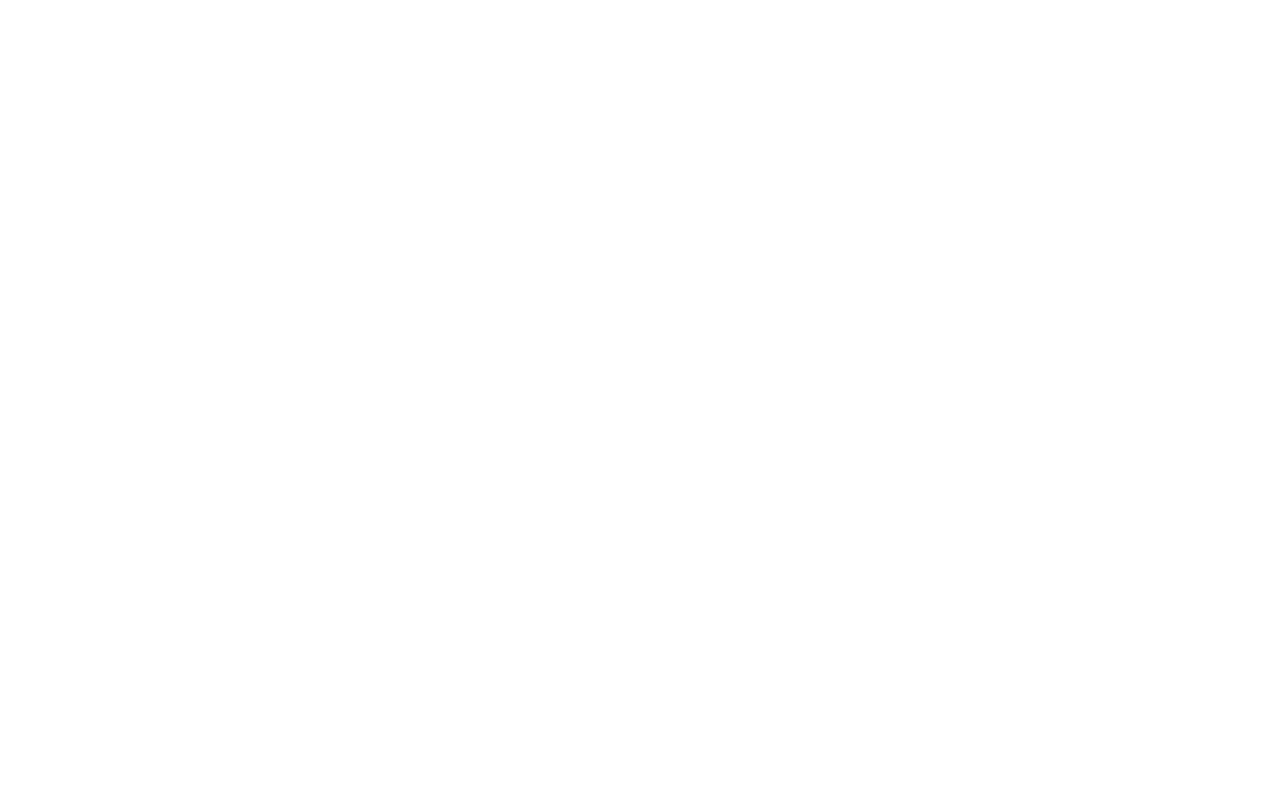
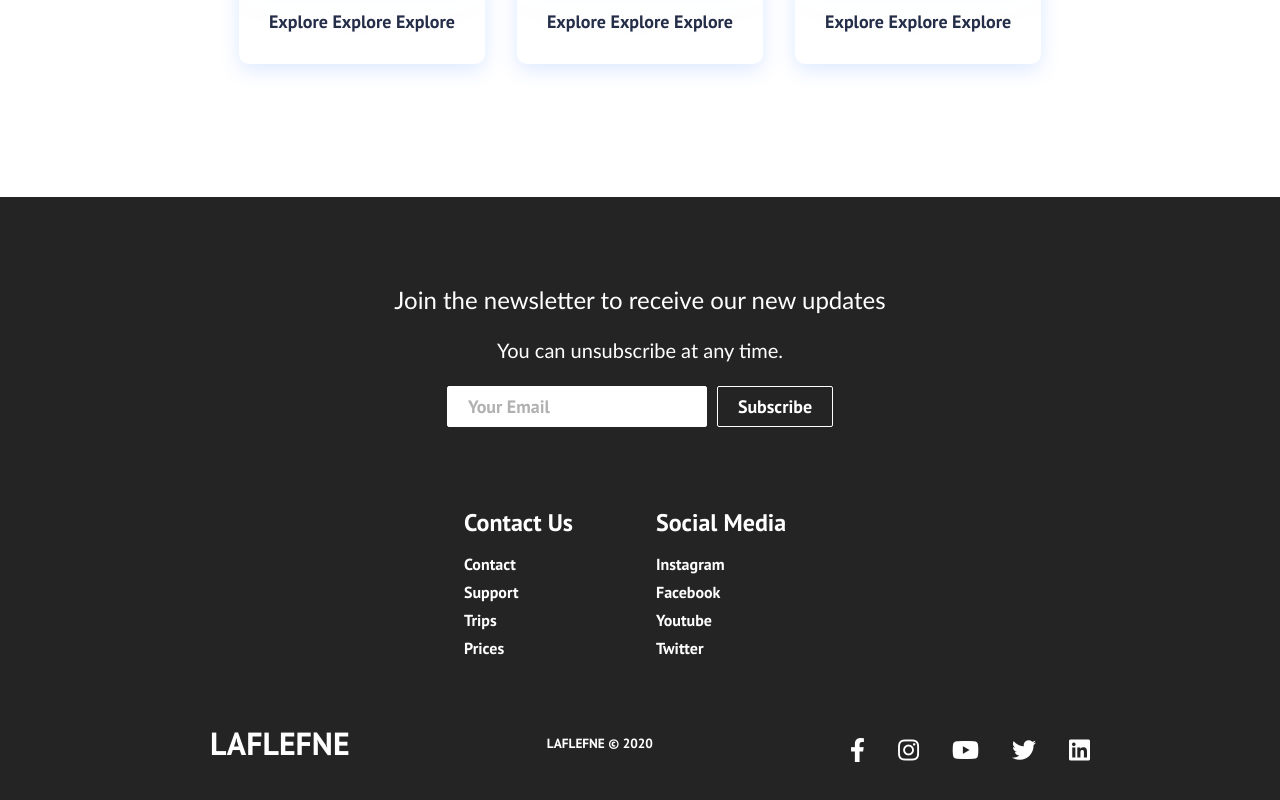
Before and after one commit to QamarJaradat/GreenField5, a React (Create React App) app in the folder frontend/: page / in a window 1280 px wide. Shown: the part 1626-2426 px from the top of the page. Before the commit the page ends 1671 px from the top, so only its background shows below. Built offline with nearby package versions, Linux system fonts and the light colour scheme.

Commit message:
main page footer

```diff
--- a/frontend/src/App.js
+++ b/frontend/src/App.js
@@ -1,5 +1,7 @@
 import React from 'react';
 import Navbar from './components/Navbar';
+import Footer from './components/Footer';
+
 import { BrowserRouter as Router, Switch, Route } from "react-router-dom";
 import './App.css';
 import Home from './components/Home'
@@ -29,6 +31,7 @@
         <Switch>
           <Route path="/" exact component={Home} />
         </Switch>
+        <Footer />
       </Router>
     </>
 
--- a/frontend/src/components/A-Style.css
+++ b/frontend/src/components/A-Style.css
@@ -1,3 +1,168 @@
+/* ////////////////////////////////////////////////// */
+/* Footer.css */
+.footer-container {
+  background-color: #242424;
+  padding: 4rem 0 2rem 0;
+  display: flex;
+  flex-direction: column;
+  justify-content: center;
+  align-items: center;
+}
+
+.footer-subscription {
+  display: flex;
+  flex-direction: column;
+  justify-content: center;
+  align-items: center;
+  text-align: center;
+
+  margin-bottom: 24px;
+  padding: 24px;
+  color: #fff;
+}
+
+.footer-subscription > p {
+  font-family: 'Trebuchet MS', 'Lucida Sans Unicode', 'Lucida Grande',
+    'Lucida Sans', Arial, sans-serif;
+}
+
+.footer-subscription-heading {
+  margin-bottom: 24px;
+  font-size: 24px;
+}
+
+.footer-subscription-text {
+  margin-bottom: 24px;
+  font-size: 20px;
+}
+
+.footer-input {
+  padding: 8px 20px;
+  border-radius: 2px;
+  margin-right: 10px;
+  outline: none;
+  border: none;
+  font-size: 18px;
+  margin-bottom: 16px;
+  border: 1px solid #fff;
+}
+
+.footer-links {
+  width: 100%;
+  max-width: 1000px;
+  display: flex;
+  justify-content: center;
+}
+
+.footer-link-wrapper {
+  display: flex;
+}
+
+.footer-link-items {
+  display: flex;
+  flex-direction: column;
+  align-items: flex-start;
+  margin: 16px;
+  text-align: left;
+  width: 160px;
+  box-sizing: border-box;
+}
+
+.footer-link-items h2 {
+  margin-bottom: 16px;
+}
+
+.footer-link-items > h2 {
+  color: #fff;
+}
+
+.footer-link-items a {
+  color: #fff;
+  text-decoration: none;
+  margin-bottom: 0.5rem;
+}
+
+.footer-link-items a:hover {
+  color: #e9e9e9;
+  transition: 0.3s ease-out;
+}
+
+.footer-email-form h2 {
+  margin-bottom: 2rem;
+}
+
+.footer-input::placeholder {
+  color: #b1b1b1;
+}
+
+/* Social Icons */
+.social-icon-link {
+  color: #fff;
+  font-size: 24px;
+}
+
+.social-media {
+  max-width: 1000px;
+  width: 100%;
+}
+
+.social-media-wrap {
+  display: flex;
+  justify-content: space-between;
+  align-items: center;
+  width: 90%;
+  max-width: 1000px;
+  margin: 40px auto 0 auto;
+}
+
+.social-icons {
+  display: flex;
+  justify-content: space-between;
+  align-items: center;
+  width: 240px;
+}
+
+.social-logo {
+  color: #fff;
+  justify-self: start;
+  margin-left: 20px;
+  cursor: pointer;
+  text-decoration: none;
+  font-size: 2rem;
+  display: flex;
+  align-items: center;
+  margin-bottom: 16px;
+}
+
+.website-rights {
+  color: #fff;
+  margin-bottom: 16px;
+}
+
+@media screen and (max-width: 820px) {
+  .footer-links {
+    padding-top: 2rem;
+  }
+
+  .footer-input {
+    width: 100%;
+  }
+
+  .btn {
+    width: 100%;
+  }
+
+  .footer-link-wrapper {
+    flex-direction: column;
+  }
+
+  .social-media-wrap {
+    flex-direction: column;
+  }
+}
+
+@media screen and (max-width: 768px) {
+}
 /* ////////////////////////////////////////////////// */
 /* Cards.css */
 .cards {
@@ -5,7 +170,7 @@
   background: #fff;
 }
 
-h1 {
+h1,h3 {
   text-align: center;
 }
 
@@ -131,7 +296,7 @@
 
   .section-container {
     /* to add a picture insted of video */
-    background: url('https://lh3.googleusercontent.com/proxy/G8QaLzSNt1Zc2yFOey4UOx9xX_6HacFRyPvDf0fquRYVNTTj9yx-POnccp3fCiXCXccemb_W0KLvL7YyxLGoBtWvv7-JhkTWbVxCeg3fpreHlmWeuDQSTYDzaVn7CbqbE5wz-VOfPt4GKQCkVw') center center/cover no-repeat;
+    background: url('https://unctad.org/sites/default/files/2020-10/2020-09-08_Palestine-report_1200x675.jpg') center center/cover no-repeat;
     height: 100vh;
     width: 100%;
     display: flex;
--- /dev/null
+++ b/frontend/src/components/AboutUs.js
@@ -0,0 +1,12 @@
+import React from 'react';
+import './A-Style.css'
+
+function AboutUs() {
+    return (
+        <div className='cards'>
+            <h3>About us Paragraph</h3>
+        </div>
+    )
+}
+
+export default AboutUs
--- /dev/null
+++ b/frontend/src/components/Footer.js
@@ -0,0 +1,102 @@
+import React from 'react';
+import './A-Style.css';
+import { Button } from './Button';
+import { Link } from 'react-router-dom';
+
+function Footer() {
+    return (
+        <div className='footer-container'>
+            <section className='footer-subscription'>
+                <p className='footer-subscription-heading'>
+                    Join the newsletter to receive our new updates</p>
+                <p className='footer-subscription-text'>
+                    You can unsubscribe at any time.</p>
+                <div className='input-areas'>
+                    <form>
+                        <input
+                            className='footer-input'
+                            name='email'
+                            type='email'
+                            placeholder='Your Email'
+                        />
+                        <Button buttonStyle='btn--outline'>Subscribe</Button>
+                    </form>
+                </div>
+            </section>
+            <div class='footer-links'>
+                <div className='footer-link-wrapper'>
+                    <div class='footer-link-items'>
+                        <h2>Contact Us</h2>
+                        <Link to='/'>Contact</Link>
+                        <Link to='/'>Support</Link>
+                        <Link to='/'>Trips</Link>
+                        <Link to='/'>Prices</Link>
+                    </div>
+                </div>
+                <div className='footer-link-wrapper'>
+                    <div class='footer-link-items'>
+                        <h2>Social Media</h2>
+                        <Link to='/'>Instagram</Link>
+                        <Link to='/'>Facebook</Link>
+                        <Link to='/'>Youtube</Link>
+                        <Link to='/'>Twitter</Link>
+                    </div>
+                </div>
+            </div>
+            <section class='social-media'>
+                <div class='social-media-wrap'>
+                    <div class='footer-logo'>
+                        <Link to='/' className='social-logo'>
+                            LAFLEFNE
+                        </Link>
+                    </div>
+                    <small class='website-rights'>LAFLEFNE © 2020</small>
+                    <div class='social-icons'>
+                        <Link
+                            class='social-icon-link facebook'
+                            to='/'
+                            target='_blank'
+                            aria-label='Facebook'
+                        >
+                            <i class='fab fa-facebook-f' />
+                        </Link>
+                        <Link
+                            class='social-icon-link instagram'
+                            to='/'
+                            target='_blank'
+                            aria-label='Instagram'
+                        >
+                            <i class='fab fa-instagram' />
+                        </Link>
+                        <Link
+                            class='social-icon-link youtube'
+                            to='/'
+                            target='_blank'
+                            aria-label='Youtube'
+                        >
+                            <i class='fab fa-youtube' />
+                        </Link>
+                        <Link
+                            class='social-icon-link twitter'
+                            to='/'
+                            target='_blank'
+                            aria-label='Twitter'
+                        >
+                            <i class='fab fa-twitter' />
+                        </Link>
+                        <Link
+                            class='social-icon-link twitter'
+                            to='/'
+                            target='_blank'
+                            aria-label='LinkedIn'
+                        >
+                            <i class='fab fa-linkedin' />
+                        </Link>
+                    </div>
+                </div>
+            </section>
+        </div>
+    );
+}
+
+export default Footer;
--- a/frontend/src/components/Home.js
+++ b/frontend/src/components/Home.js
@@ -1,12 +1,15 @@
 import React from 'react';
 import '../App.css';
+import './A-Style.css';
+import Section from './Section';
+import AboutUs from './AboutUs';
 import Cards from './Cards';
-import Section from './Section';
 
 function Home() {
     return (
         <>
             <Section />
+            <AboutUs />
             <Cards />
         </>
     )
```
